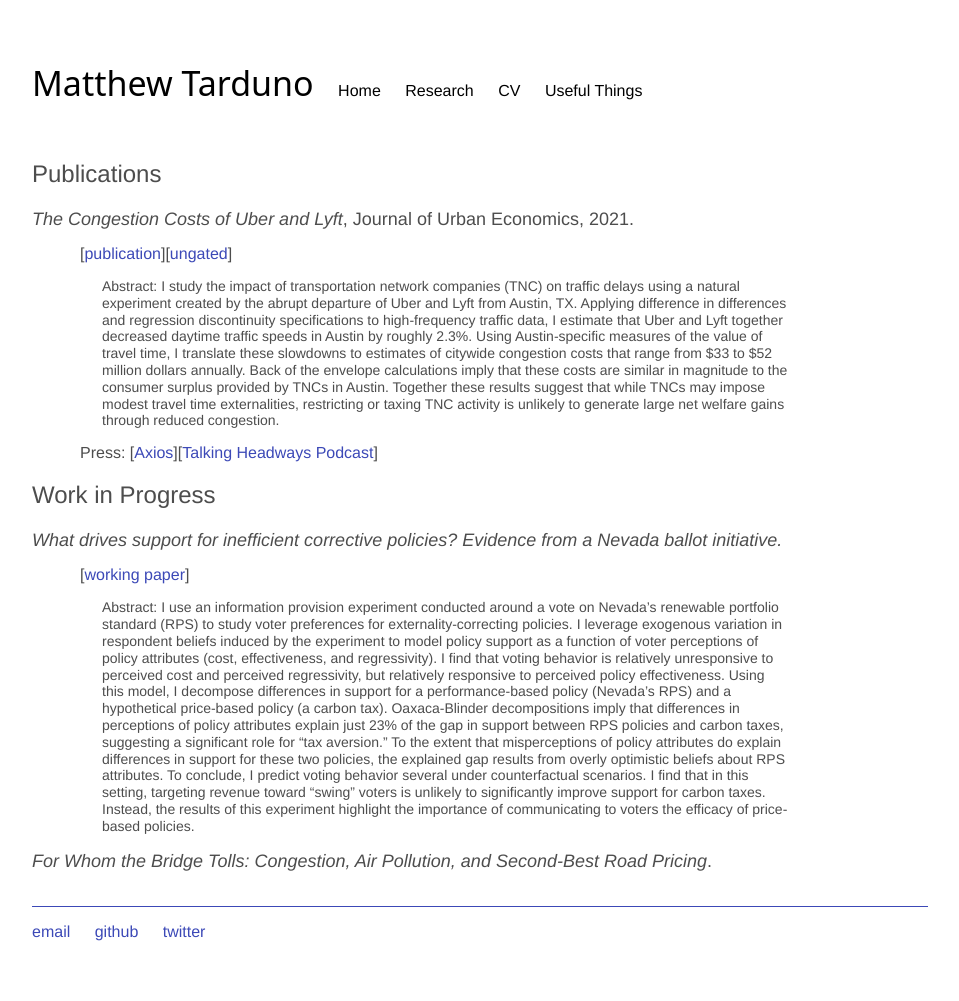
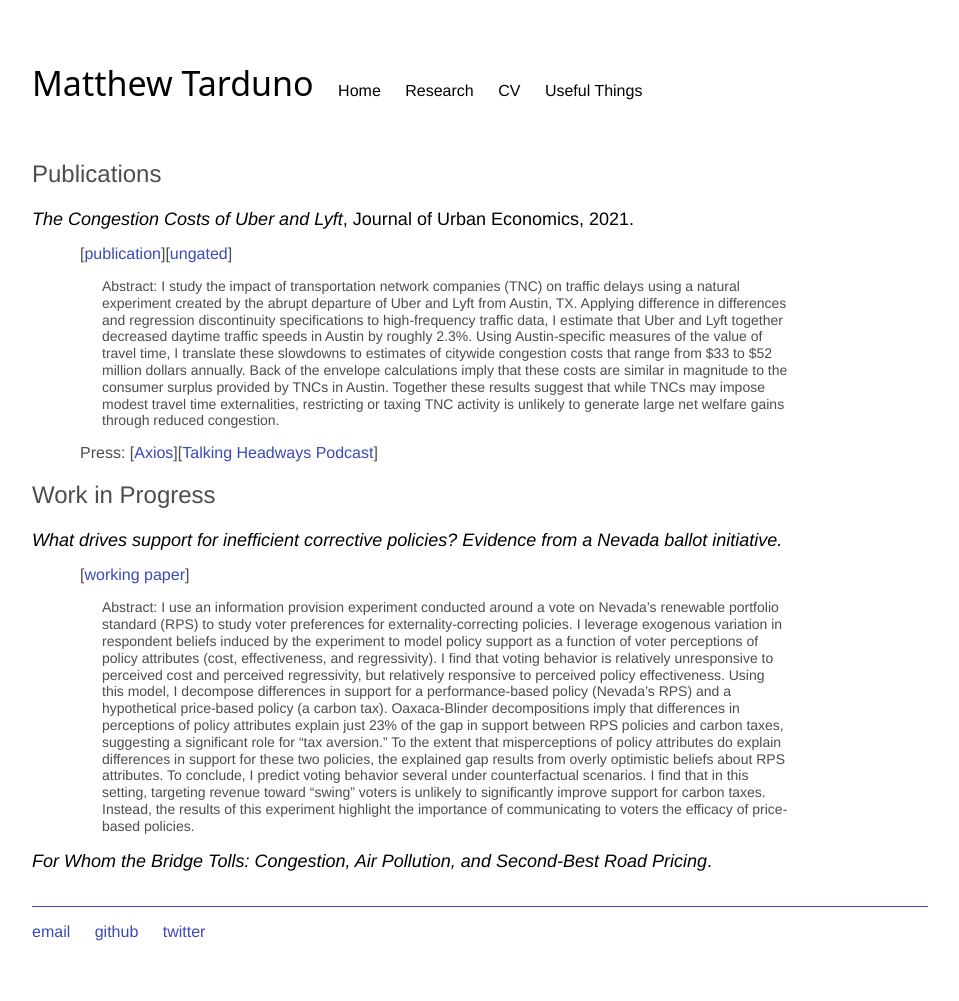
Before and after one commit to Matt-Tarduno/Matt-Tarduno.github.io, a Jekyll site: the page built from research/index.html, in a window 1280 px wide. Shown: the whole page, without its empty margins (160-1119 px from the left). Built offline with Jekyll 4.4.1, drawn with Linux system fonts in a browser that asks for light colours.

Commit message:
Update index.html

```diff
--- a/research/index.html
+++ b/research/index.html
@@ -9,7 +9,7 @@
 <br />
 <div class="blurb">
 	<h1>Publications</h1>
-	<p style="font-size:18px" ><em>The Congestion Costs of Uber and Lyft</em>, Journal of Urban Economics, 2021.
+	<p style="font-size:18px; font-style: Time; color: black" ><em>The Congestion Costs of Uber and Lyft</em>, Journal of Urban Economics, 2021.
 	<p style="margin-left:3em">[<a href="https://doi.org/10.1016/j.jue.2020.103318" target="_blank">publication</a>][<a href="https://matt-tarduno.github.io/tnc/" target="_blank">ungated</a>]
 	<p style="font-size:14px; margin-left:5em; margin-right:10em; line-height: 1.2"> Abstract: I study the impact of transportation network companies (TNC) on traffic delays using a natural experiment created by the abrupt departure of Uber and Lyft from Austin, TX. Applying difference in
 differences and regression discontinuity specifications to high-frequency traffic data, I estimate that Uber
@@ -31,7 +31,7 @@
 
 <div class="blurb">
 	<h1>Work in Progress</h1>
-	<p style="font-size:18px" ><em>What drives support for inefficient corrective policies? Evidence from a Nevada ballot initiative. </em>
+	<p style="font-size:18px; font-style: Time; color: black" ><em>What drives support for inefficient corrective policies? Evidence from a Nevada ballot initiative. </em>
 	<p style="margin-left:3em">[<a href="https://matt-tarduno.github.io/tnc/" target="_blank">working paper</a>]
 	<p style="font-size:14px; margin-left:5em; margin-right:10em; line-height: 1.2"> Abstract:
 	I use an information provision experiment conducted around a vote on Nevada’s renewable portfolio standard
@@ -54,7 +54,7 @@
 	  }
 	</style>
 
-	<p style="font-size:18px" ><em>For Whom the Bridge Tolls: Congestion, Air Pollution, and Second-Best Road Pricing</em>.
+	<p style="font-size:18px; font-style: Time; color: black" ><em>For Whom the Bridge Tolls: Congestion, Air Pollution, and Second-Best Road Pricing</em>.
 	<p style="font-size:14px; margin-left:5em; margin-right:10em; line-height: 1.2"> </p>
 
 </div><!-- /.blurb -->
```
